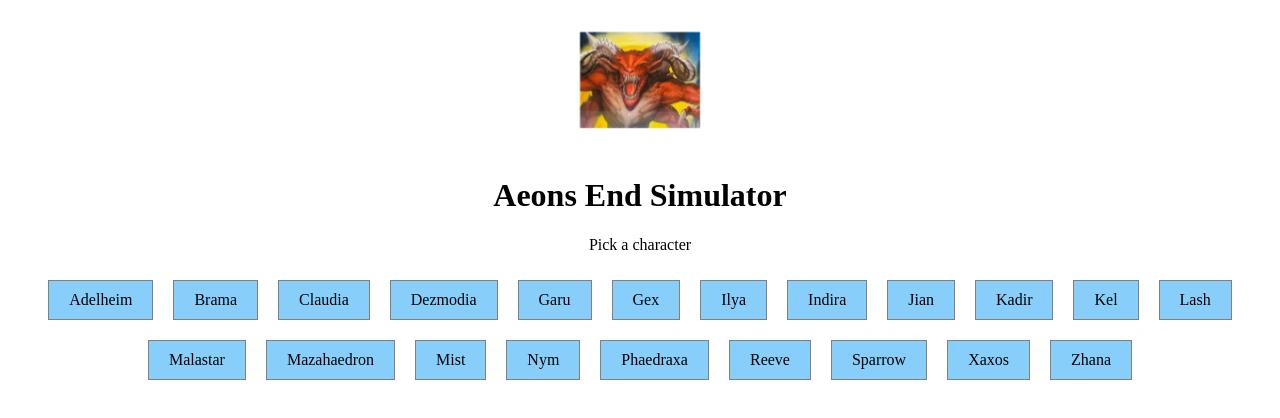
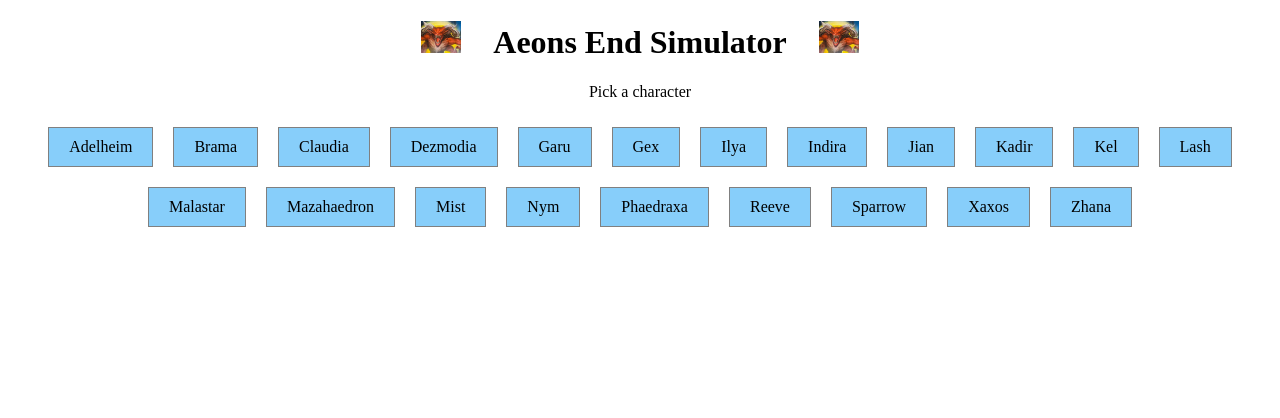
Before and after one commit to avrohomthousman-p/AeonsEndSim, a React (Vite) app: page / in a window 1280 px wide. Shown: the top 418 px of the page. Built offline with nearby package versions, Linux system fonts and the light colour scheme; the HTML template or start-up script is replaced by a standard one.

Commit message:
feat: show highlighted cards in character picker

```diff
--- a/src/pages/CharacterSelector.css
+++ b/src/pages/CharacterSelector.css
@@ -5,18 +5,9 @@
 }
 
 .logo {
-	height: 6em;
-	padding: 1.5em;
-	will-change: filter;
-	transition: filter 300ms;
-}
-
-.logo:hover {
-	filter: drop-shadow(0 0 2em #646cffaa);
-}
-
-.logo.react:hover {
-	filter: drop-shadow(0 0 2em #61dafbaa);
+	height: 1em;
+	padding-left: 1em;
+	padding-right: 1em;
 }
 
 
@@ -35,20 +26,3 @@
 	transform: scale(0.96);
 	background-color: deepskyblue;
 }
-
-
-@keyframes logo-spin {
-	from {
-		transform: rotate(0deg);
-	}
-
-	to {
-		transform: rotate(360deg);
-	}
-}
-
-@media (prefers-reduced-motion: no-preference) {
-	a:nth-of-type(2) .logo {
-		animation: logo-spin infinite 20s linear;
-	}
-}
--- a/src/pages/CharacterSelector.jsx
+++ b/src/pages/CharacterSelector.jsx
@@ -1,18 +1,21 @@
-import logo from "/icon.jpg"
-import "./CharacterSelector.css"
-import { CHARACTERS } from "../data/characters"
-import { useNavigate } from "react-router-dom"
+import logo from "/icon.jpg";
+import { useState } from "react";
+import "./CharacterSelector.css";
+import { CHARACTERS } from "../data/characters";
+import { BASE_URL } from "../data/constants";
+import { useNavigate } from "react-router-dom";
 
 
 function CharacterSelectorPage() {
     return (
         <>
             <div>
-                <a href="https://vite.dev" target="_blank">
+                <h1>
                     <img src={logo} className="logo" alt="logo" />
-                </a>
+                    Aeons End Simulator
+                    <img src={logo} className="logo" alt="logo" />
+                </h1>
             </div>
-            <h1>Aeons End Simulator</h1>
             <div>
                 <p>Pick a character</p>
                 <CharacterPicker />
@@ -25,19 +28,30 @@
 
 
 
-function CharacterPicker(){
+function CharacterPicker() {
     const navigate = useNavigate();
+    const [hoveredCharacter, setHoveredCharacter] = useState(null);
+
 
     return (
+        <div>
             <div>
                 {Object.keys(CHARACTERS).map((name) => (
                     <button
                         key={name}
                         className="btn"
-                    onClick={ () => navigate(`/simulator/${name}`) }>
+                        onClick={() => navigate(`/simulator/${name}`)}
+                        onMouseEnter={() => setHoveredCharacter(name)}
+                        onMouseLeave={() => setHoveredCharacter(null)} >
 
                         {name}</button>
                 ))}
             </div>
+            <div style={{ marginTop: "10px" }}>
+                <img
+                    src={hoveredCharacter ? `${BASE_URL}characters/${hoveredCharacter}.webp` : null}
+                    style={{ height: "50vh" }} />
+            </div>
+        </div>
     )
 }
```
Lines whose indentation alone changed are shown as unchanged.
